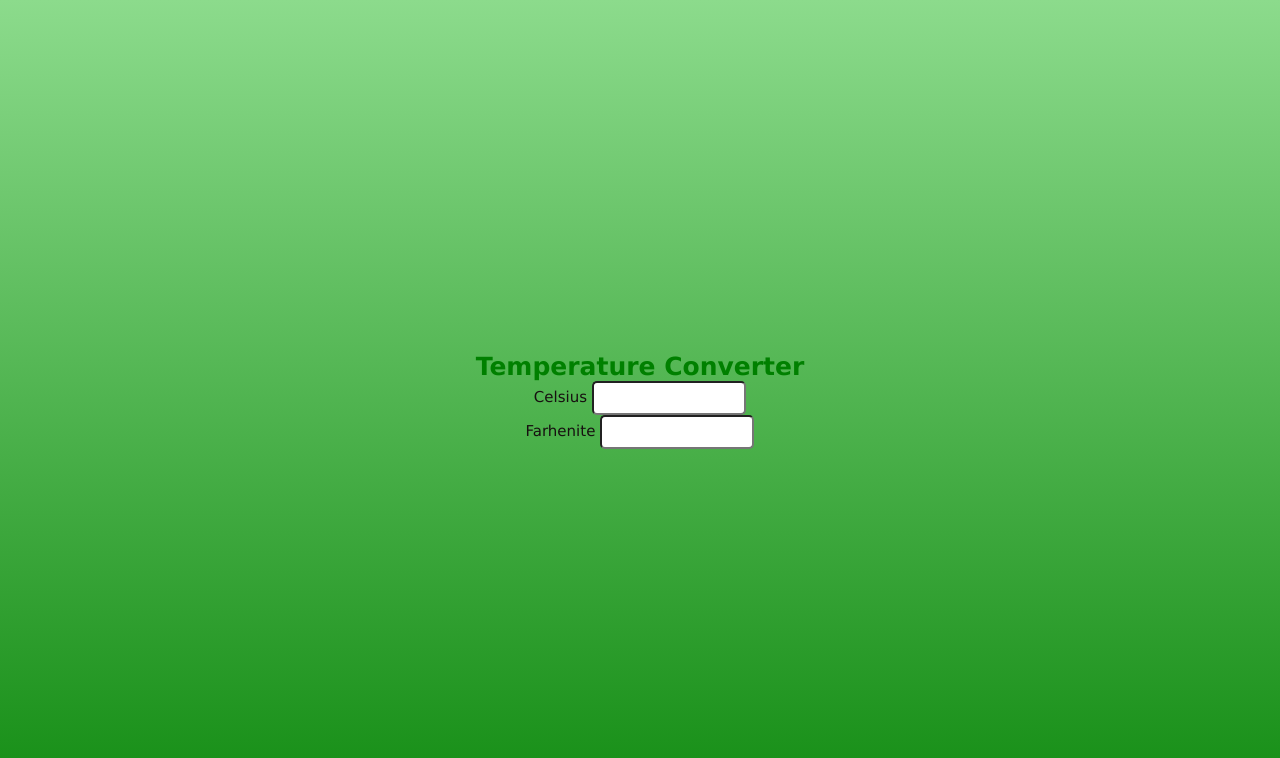
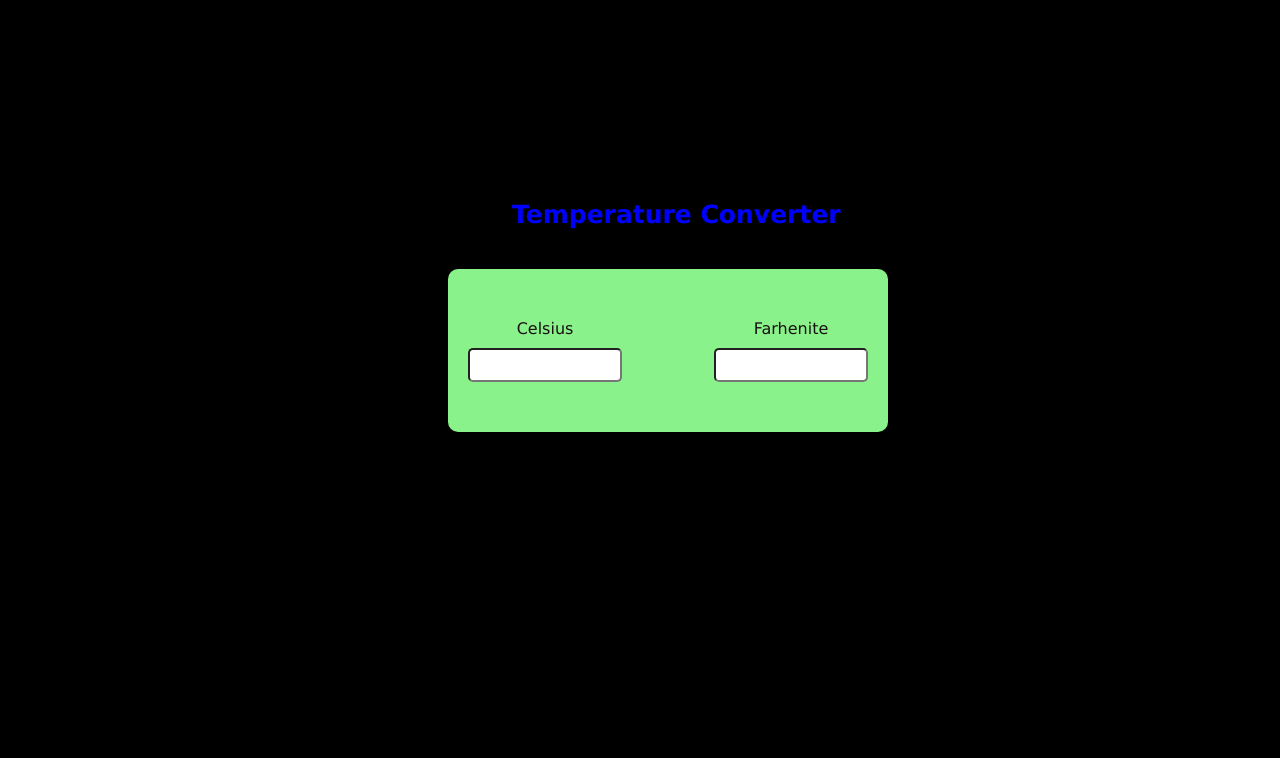
Before and after one commit to Rocky-500/MyWebProjects, a plain HTML site: page index.html in a window 1280 px wide. Drawn offline with Linux system fonts and the light colour scheme.

Commit message:
style.css
Updated the UI of Webpage

```diff
--- a/style.css
+++ b/style.css
@@ -1,49 +1,49 @@
 * {
     margin: 0;
     padding: 0;
-    font-family:
-        Verdana, Geneva, Tahoma, sans-serif;
+    font-family: Verdana, Geneva, Tahoma, sans-serif;
 }
 
 .container {
-    width: 100%;
+    width: 100vw;
     height: 100vh;
-    background-image:
-        linear-gradient(rgb(140, 219, 140),
-                        rgb(20, 141, 20));
-    display: flex;
-    flex-direction: column;
-    justify-content: center;
-    align-items: center;
+    background-color: black;
+    color: white;
 }
 
 .container h1 {
-    color: green;
+    width: fit-content;
+    color: blue;
     font-weight: 700;
     font-size: 25px;
-    text-align: center;
+    position: relative;
+    top: 25%;
+    left: 40%;
 }
 
-.converter-row {
+.converterBox {
     display: flex;
-    width: 40%;
+    width: 400px;
+    align-items: center;
+    background: rgb(138, 242, 138);
+    border-radius: 10px;
+    padding: 50px 20px;
+    position: relative;
+    top: 30%;
+    left:35%;
+    display: flex;
     justify-content: space-between;
     align-items: center;
-    background: rgb(0, 56, 0);
-    border-radius: 10px;
-    padding: 50px 20px;
 }
 
 .col {
     flex-basis: 32%;
     text-align: center;
+    color: #171010;
 }
 
-.col label {
-    font-size: 15px;
-    font-weight: 500;
-    margin-bottom: 10px;
-    color: #171010;
+.col input{
+    margin-top: 10px;
 }
 
 .col input {
```
